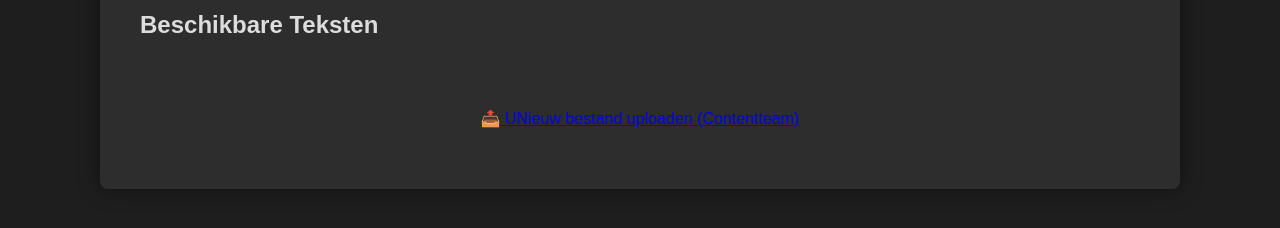
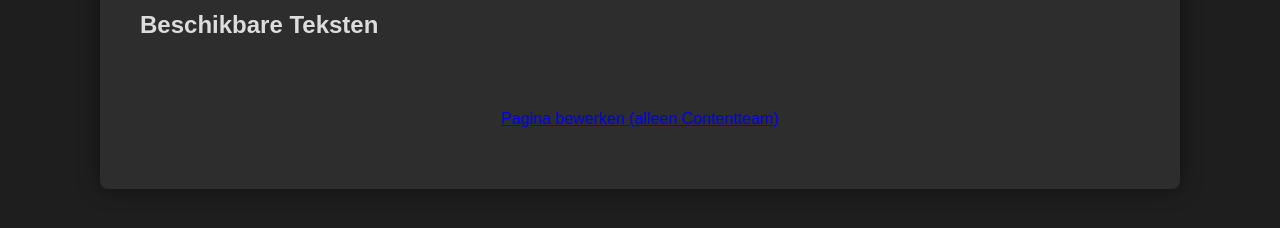
Before and after one commit to intcomden/internationalist-library, a Jekyll site: the page built from nl/index.html, in a window 1280 px wide. Shown: the part 271-499 px from the top of the page. Built offline with Jekyll 4.4.1, drawn with Linux system fonts in a browser that asks for light colours.

Commit message:
Update index.html

```diff
--- a/nl/index.html
+++ b/nl/index.html
@@ -26,5 +26,5 @@ language: nl
 {% endfor %}
 
 <p style="text-align: center; margin-top: 60px;">
-  <a href="{{ site.baseurl }}/admin/upload.html" target="_blank">📤 UNieuw bestand uploaden (Contentteam)</a>
+  <a href="{{ site.baseurl }}/admin/upload.html" target="_blank">Pagina bewerken (alleen Contentteam)</a>
 </p>
```
